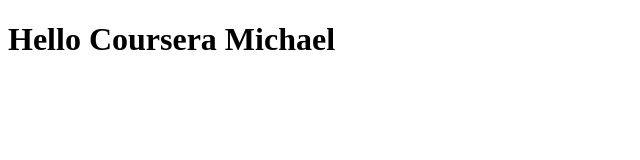
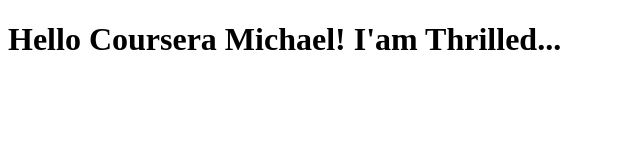
Before and after one commit to miclae76/coursera-test, a plain HTML site: page index.html in a window 1280 px wide. Shown: the whole page, without its empty margins (0-640 px from the left). Drawn offline with Linux system fonts and the light colour scheme.

Commit message:
Second commit from atom.

```diff
--- a/index.html
+++ b/index.html
@@ -5,6 +5,6 @@
     <title>Hello Coursera</title>
   </head>
   <body>
-    <h1>Hello Coursera Michael </h1>
+    <h1>Hello Coursera Michael! I'am Thrilled...</h1>
   </body>
 </html>
```
